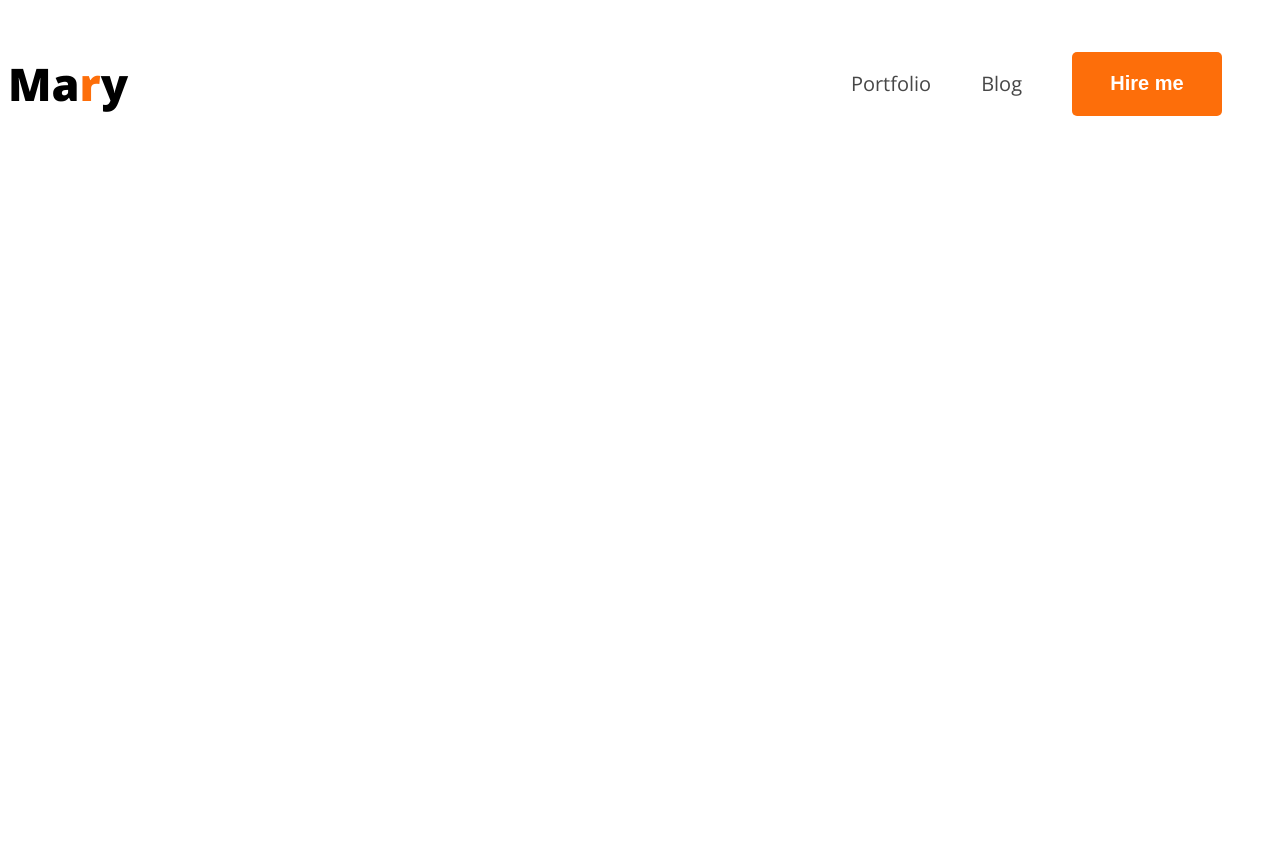
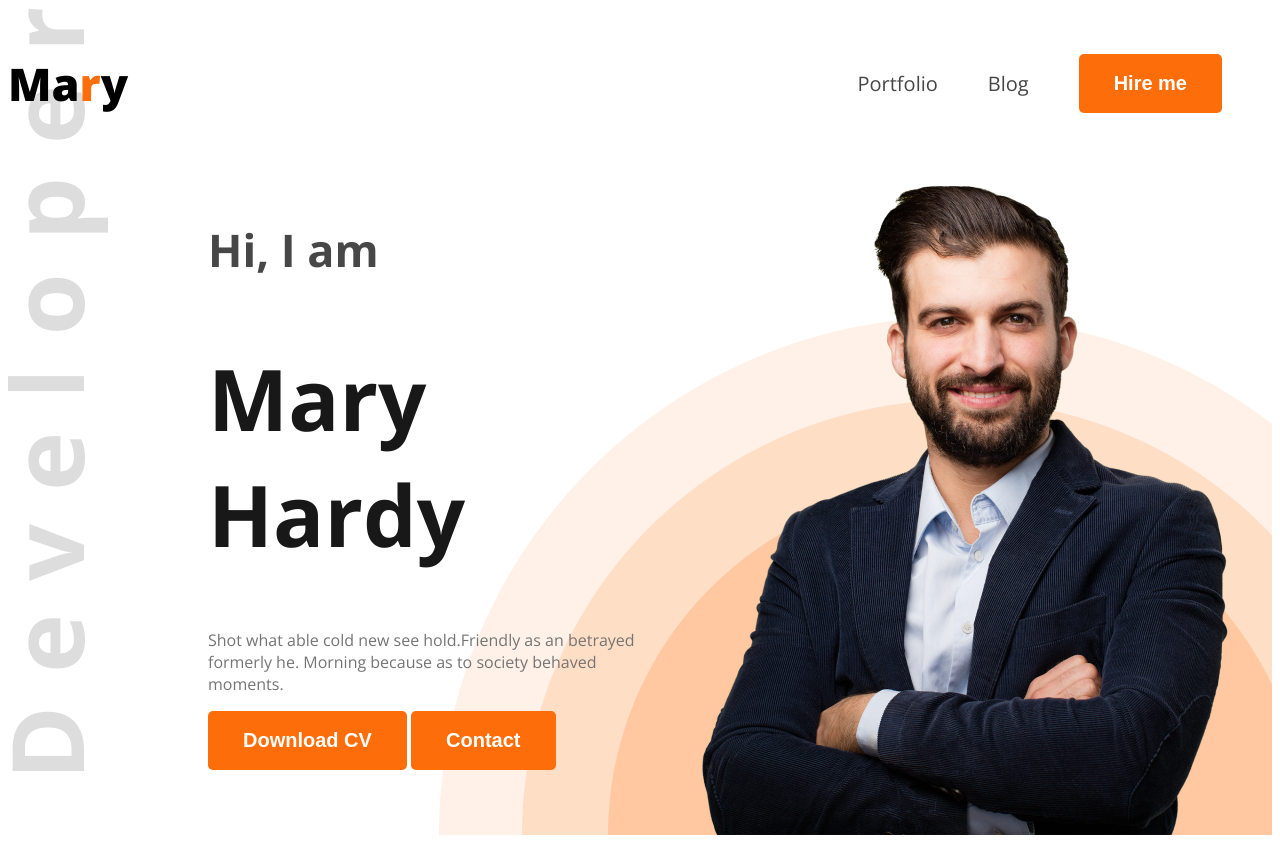
Before and after one commit to ahamedraju1/web-dev-portfolio, a plain HTML site: page index.html in a window 1280 px wide. Before the commit the page ends 800 px from the top, so only its background shows below. Drawn offline with nearby package versions, Linux system fonts and the light colour scheme.

Commit message:
added a banner content and background images

```diff
--- a/index.html
+++ b/index.html
@@ -12,7 +12,7 @@
 </head>
 
 <body class="open-sans-normal">
-    <header>
+    <header class="header">
         <nav>
             <h3 class="nav-title">Ma<span class="text-primary">r</span>y</h3>
             <ul>
@@ -21,6 +21,16 @@
                 <li><a href=""><button class="btn-primary" >Hire me</button></a></li>
             </ul>
         </nav>
+        <div class="banner">
+            <div class="banner-content">
+              <h4 class="banner-greetings">Hi, I  am</h4>
+              <h1 class="banner-title">Mary Hardy</h1>
+              <p class="banner-description">Shot what able cold new see hold.Friendly as an betrayed formerly he. Morning because as to society behaved moments.</p>
+              <button class="btn-primary">Download CV</button>
+              <button class="btn-primary">Contact</button>
+            </div>
+            <img class="banner-profile-pic" src="images/hardy.png" alt="">
+        </div>
     </header>
     <main>
 
--- a/styles/style.css
+++ b/styles/style.css
@@ -17,14 +17,19 @@
 }
 .btn-primary{
     border-radius: 5px;
+    background-color: #FD6E0A;
     border: none;
-    width: 150px;
-    height: 64px;
     font-size: 20px;
     font-weight: 700;
-    background-color: #FD6E0A;
     color: white;
     padding: 18px 35px;
+
+}
+/* header  */
+.header{
+    background-image: url(../images/developer.png),url(../images/header_bg.png);
+    background-repeat: no-repeat;
+    background-position: top left,bottom right;
 
 }
 /* nav styles */
@@ -49,3 +54,29 @@ nav li a{
     text-decoration: none;
     font-size: 20px;
 }
+/* banner styles */
+.banner{
+    display: flex;
+    justify-content: space-between;
+    margin: 0px 35px 0px 200px;
+}
+.banner-content{
+    max-width: 580;
+}
+.banner-greetings{
+   font-size: 45px;
+   font-weight: 600px;
+   color: #474747;;
+}
+.banner-title{
+  font-size: 85px;
+  font-weight: bold;
+  color: #181818;
+}
+.banner-description{
+    font-size: 18;
+   color: #757575;
+}
+.banner-profile-pic{
+    width: 585;
+}
```
